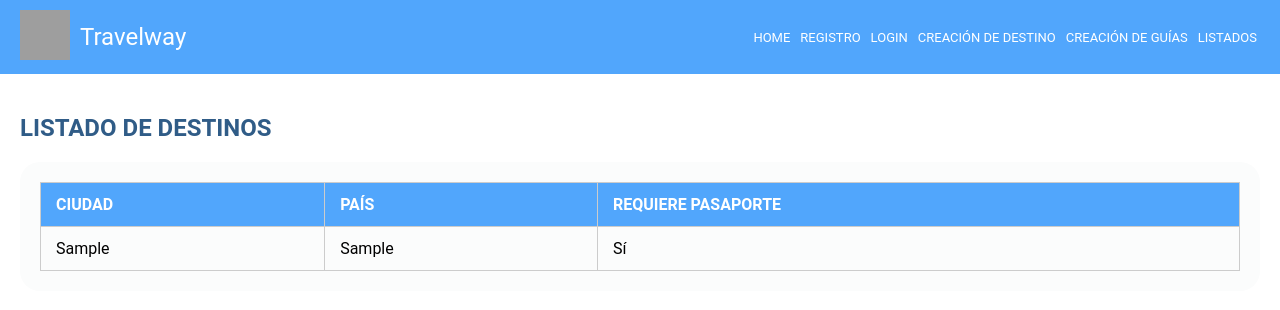
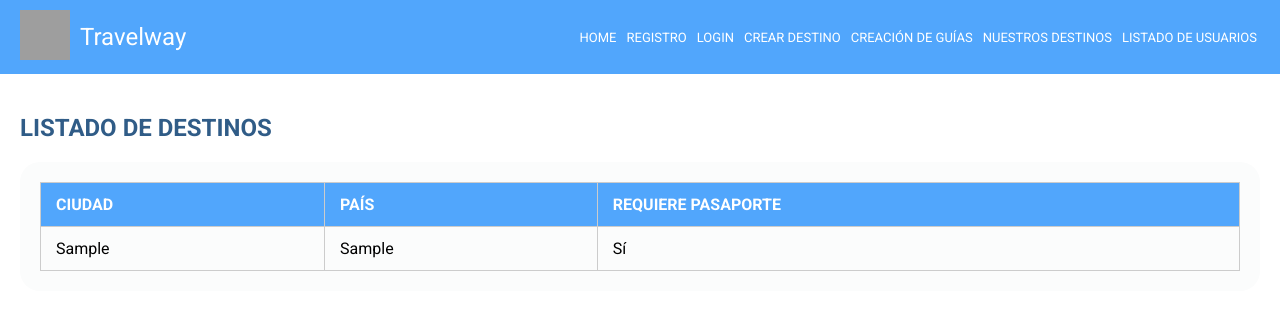
Before and after one commit to SELENE1717/ProyectoIntermodular, a PHP site: page /destination-list.php in a window 1280 px wide. Shown: the top 310 px of the page. Run offline with PHP 8.4, Linux system fonts and the light colour scheme; tables that the repository leaves empty hold one stand-in row (values such as "Sample post"); some libraries are stand-ins or nearby versions; grey boxes are pictures that could not be loaded.

Commit message:
actualizo links destination list

```diff
--- a/destination-list.php
+++ b/destination-list.php
@@ -1,3 +1,4 @@
+
 <?php
 session_start();
 include 'database.php';
@@ -13,6 +14,9 @@ $destinos = $res->fetchAll(PDO::FETCH_ASSOC);
 <head>
     <meta charset="UTF-8">
     <title>Listado de Destinos</title>
+    <link rel="preconnect" href="https://fonts.googleapis.com">
+    <link rel="preconnect" href="https://fonts.gstatic.com" crossorigin>
+    <link href="https://fonts.googleapis.com/css2?family=Roboto:ital,wght@0,100..900;1,100..900&display=swap" rel="stylesheet">
     <link rel="stylesheet" href="css/style.css">
     <link rel="stylesheet" href="css/listado.css"> <!-- Nueva hoja para este listado -->
 </head>
@@ -29,9 +33,10 @@ $destinos = $res->fetchAll(PDO::FETCH_ASSOC);
             <li> <a href="index.php">Home</a></li>
             <li> <a href="registeruser.php">Registro</a></li>
             <li> <a href="login.php">Login</a></li>
-            <li> <a href="create_destination.php">Creación de Destino</a></li>
+            <li> <a href="create_destination.php">Crear Destino</a></li>
             <li> <a href="registerguide.php">Creación de Guías</a></li>
-            <li> <a href="listado_destinos.php">Listados</a></li>
+            <li> <a href="destination-list.php">Nuestros Destinos</a></li>
+            <li> <a href="user-list.php">Listado de usuarios</a></li>
         </ul>
     </nav>
 
@@ -63,7 +68,3 @@ $destinos = $res->fetchAll(PDO::FETCH_ASSOC);
 </div>
 </body>
 </html>
-
-</div>
-</body>
-</html>
```
